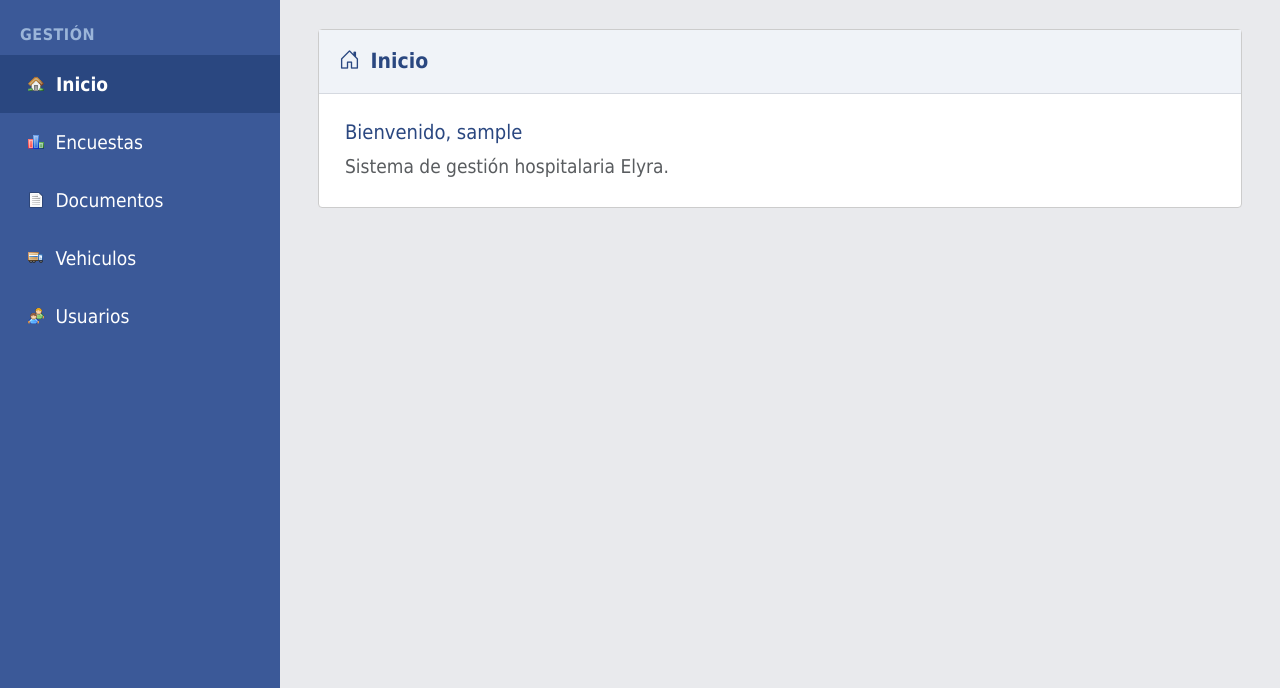
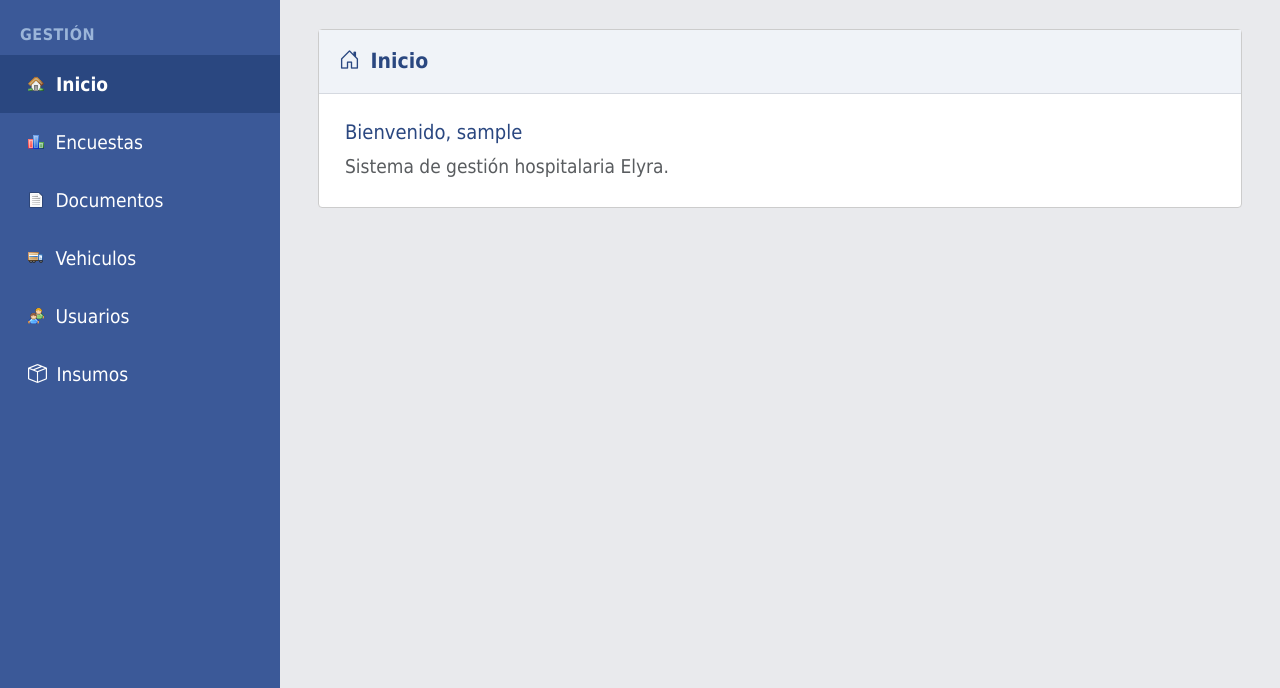
Before and after one commit to Gakuus/Elyra-demo, a PHP site: page /dashboard in a window 1280 px wide. Shown: the part 83-771 px from the top of the page. Run offline with PHP 8.4, Linux system fonts and the light colour scheme; the visitor is signed in with stand-in values (Sample User, id 1).

Commit message:
Insumos: integrar modulo en index.php, helpers y menu del layout

```diff
--- a/index.php
+++ b/index.php
@@ -107,6 +107,8 @@ require_once __DIR__ . '/src/Controller/EncuestaController.php';
 require_once __DIR__ . '/src/Controller/EncuestaResultadosController.php';
 require_once __DIR__ . '/src/Controller/EncuestaPublicaController.php';
 require_once __DIR__ . '/src/Controller/VehiculoController.php';
+require_once __DIR__ . '/src/Controller/InsumoData.php';                 // Trait de datos del módulo de insumos.
+require_once __DIR__ . '/src/Controller/InsumoController.php';
 require_once __DIR__ . '/src/Controller/UsuarioData.php';                 // Trait de datos del módulo de usuarios.
 require_once __DIR__ . '/src/Controller/UsuarioController.php';
 require_once __DIR__ . '/src/Controller/UsuarioEdicionController.php';
@@ -160,6 +162,13 @@ switch (true) {
         VehiculoController::dispatch($path, $method);
         break;
 
+    // Módulo de insumos médicos: delega en el dispatch interno del
+    // controlador (listado, alta, edición y activar/desactivar). Solo
+    // accesible para admin/superadmin (guards internos).
+    case str_starts_with($path, '/insumos'):
+        InsumoController::dispatch($path, $method);
+        break;
+
     // Módulo de documentos: delega en el dispatch interno del controlador,
     // que decide la acción según la ruta exacta y el método.
     case str_starts_with($path, '/documentos') || str_starts_with($path, '/publico/doc') || str_starts_with($path, '/publico/archivo'):
--- a/src/helpers.php
+++ b/src/helpers.php
@@ -198,11 +198,12 @@ function render_dashboard(string $vista, string $titulo, string $seccion, array
     // Resalta en el menú la sección en la que el usuario está parado: según
     // $seccion, un enlace lleva ' active' y los demás van con cadena vacía.
     $activo = [
-        'inicio'     => ['activo_inicio' => ' active', 'activo_encuestas' => '', 'activo_documentos' => '', 'activo_vehiculos' => '', 'activo_usuarios' => ''],
-        'encuestas'  => ['activo_inicio' => '', 'activo_encuestas' => ' active', 'activo_documentos' => '', 'activo_vehiculos' => '', 'activo_usuarios' => ''],
-        'documentos' => ['activo_inicio' => '', 'activo_encuestas' => '', 'activo_documentos' => ' active', 'activo_vehiculos' => '', 'activo_usuarios' => ''],
-        'vehiculos'  => ['activo_inicio' => '', 'activo_encuestas' => '', 'activo_documentos' => '', 'activo_vehiculos' => ' active', 'activo_usuarios' => ''],
-        'usuarios'   => ['activo_inicio' => '', 'activo_encuestas' => '', 'activo_documentos' => '', 'activo_vehiculos' => '', 'activo_usuarios' => ' active'],
+        'inicio'     => ['activo_inicio' => ' active', 'activo_encuestas' => '', 'activo_documentos' => '', 'activo_vehiculos' => '', 'activo_usuarios' => '', 'activo_insumos' => ''],
+        'encuestas'  => ['activo_inicio' => '', 'activo_encuestas' => ' active', 'activo_documentos' => '', 'activo_vehiculos' => '', 'activo_usuarios' => '', 'activo_insumos' => ''],
+        'documentos' => ['activo_inicio' => '', 'activo_encuestas' => '', 'activo_documentos' => ' active', 'activo_vehiculos' => '', 'activo_usuarios' => '', 'activo_insumos' => ''],
+        'vehiculos'  => ['activo_inicio' => '', 'activo_encuestas' => '', 'activo_documentos' => '', 'activo_vehiculos' => ' active', 'activo_usuarios' => '', 'activo_insumos' => ''],
+        'usuarios'   => ['activo_inicio' => '', 'activo_encuestas' => '', 'activo_documentos' => '', 'activo_vehiculos' => '', 'activo_usuarios' => ' active', 'activo_insumos' => ''],
+        'insumos'    => ['activo_inicio' => '', 'activo_encuestas' => '', 'activo_documentos' => '', 'activo_vehiculos' => '', 'activo_usuarios' => '', 'activo_insumos' => ' active'],
     ][$seccion] ?? [];
 
     // Renderiza el layout con: título de pestaña, usuario, contenido ya
--- a/views/dashboard/layout.html
+++ b/views/dashboard/layout.html
@@ -50,6 +50,8 @@
                 <img src="public/img/silk/lorry.png" width="16" height="16" alt=""> Vehiculos</a>
             <a href="usuarios" class="enlace-barra{{activo_usuarios}}">
                 <img src="public/img/silk/group.png" width="16" height="16" alt=""> Usuarios</a>
+            <a href="insumos" class="enlace-barra{{activo_insumos}}">
+                <i class="bi bi-box-seam me-1" aria-hidden="true"></i> Insumos</a>
         </div>
     </div>
 
@@ -83,5 +85,6 @@
 <script src="public/js/elyra.js?v=2" defer></script>
 <script src="public/js/pages/documentos.js?v=2" defer></script>
 <script src="public/js/pages/vehiculos.js?v=1" defer></script>
+<script src="public/js/pages/insumos.js?v=1" defer></script>
 </body>
 </html>
```
